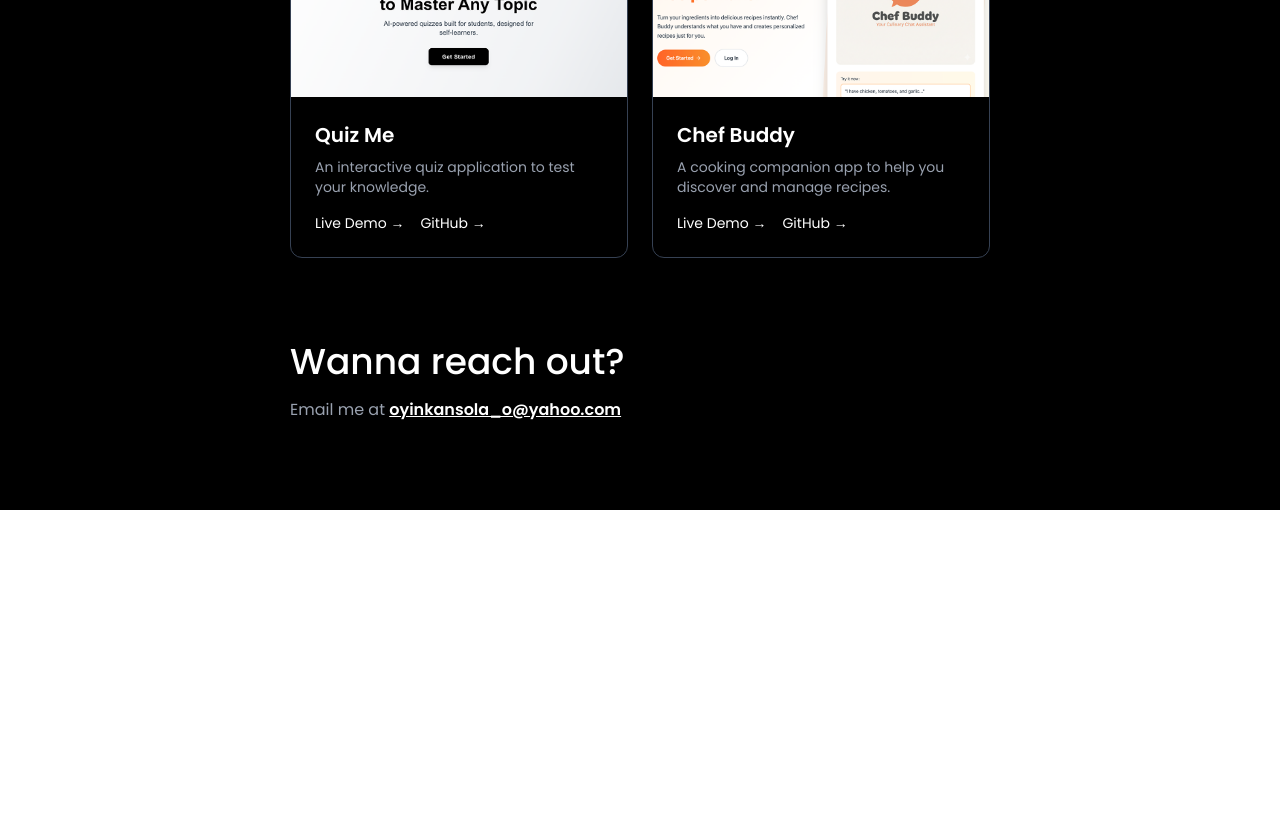
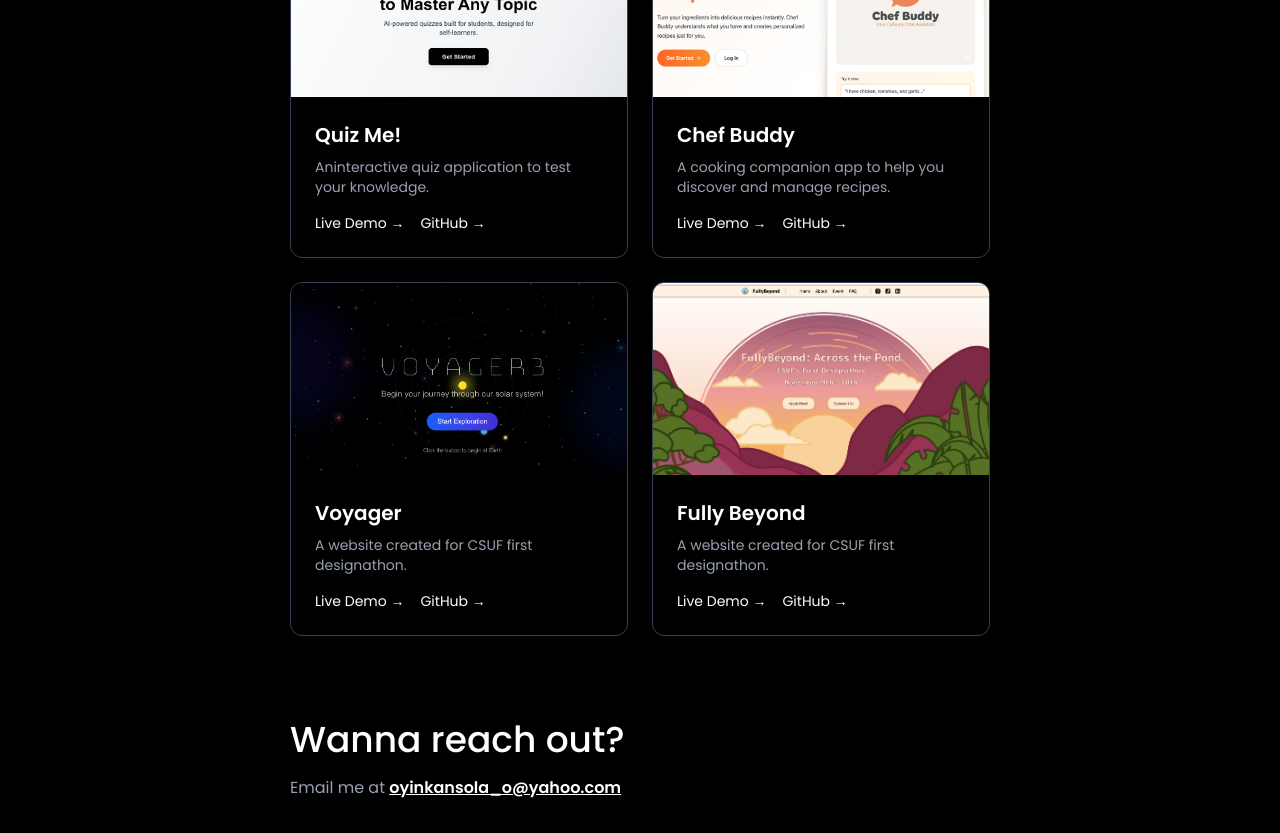
Before and after one commit to olasores/olasores-portfolio, a Next.js app: page / in a window 1280 px wide. Shown: the part 660-1493 px from the top of the page. Before the commit the page ends 1170 px from the top, so only its background shows below. Built offline with nearby package versions, Linux system fonts and the light colour scheme.

Commit message:
added more projects

```diff
--- a/app/components/Portfolio.tsx
+++ b/app/components/Portfolio.tsx
@@ -1,4 +1,40 @@
 export default function Portfolio() {
+    const projects = [
+        {
+            id: 1,
+            title: "Quiz Me!",
+            description: "Aninteractive quiz application to test your knowledge.",
+            image: "/assets/quizzy.png",
+            liveDemo: "https://quiz-me-sandy.vercel.app/",
+            github: "https://github.com/olasores/QuizMe"
+        },
+        {
+            id: 2,
+            title: "Chef Buddy",
+            description: "A cooking companion app to help you discover and manage recipes.",
+            image: "/assets/chef.png",
+            liveDemo: "https://chef-buddy-rouge.vercel.app/",
+            github: "https://github.com/olasores/ChefBuddy"
+        },
+         {
+            id: 3,
+            title: "Voyager",
+            description: "A website created for CSUF first designathon.",
+            image: "/assets/voyager.png",
+            liveDemo: "https://fullyhacks-adventure.vercel.app/",
+            github: "https://github.com/olasores/fullyhacks_adventure"
+        },
+        {
+            id: 4,
+            title: "Fully Beyond",
+            description: "A website created for CSUF first designathon.",
+            image: "/assets/fullyb.webp",
+            liveDemo: "https://fullybeyond.acmcsuf.com/",
+            github: "https://github.com/olasores/fullybeyond"
+        }
+
+    ];
+
     return (
         <div className="flex justify-center bg-black font-sans dark:bg-black ">
             <div className="max-w-[700px] w-full flex flex-col gap-8">
@@ -14,13 +50,13 @@ export default function Portfolio() {
 
                 {/* Projects Grid */}
                 <div className="grid grid-cols-1 md:grid-cols-2 gap-6">
-                    {/* Quiz Me Project */}
-                    <div className="border border-gray-700 rounded-xl overflow-hidden hover:border-gray-500 transition flex flex-col">
+                    {projects.map((project) => (
+                        <div key={project.id} className="border border-gray-700 rounded-xl overflow-hidden hover:border-gray-500 transition flex flex-col">
                             {/* Project Image */}
                             <div className="w-full h-48 bg-gray-800 overflow-hidden">
                                 <img
-                                src="/assets/quizzy.png"
-                                alt="Quiz Me Project"
+                                    src={project.image}
+                                    alt={project.title}
                                     className="w-full h-full object-cover hover:scale-105 transition-transform duration-300"
                                 />
                             </div>
@@ -29,17 +65,17 @@ export default function Portfolio() {
                             <div className="p-6 flex flex-col gap-4 flex-1">
                                 <div>
                                     <h3 className="text-xl font-semibold text-white mb-2">
-                                    Quiz Me
+                                        {project.title}
                                     </h3>
                                     <p className="text-gray-400 text-sm">
-                                    An interactive quiz application to test your knowledge.
+                                        {project.description}
                                     </p>
                                 </div>
 
                                 {/* Links */}
                                 <div className="flex gap-4 text-sm mt-auto">
                                     <a
-                                    href="https://quiz-me-sandy.vercel.app/"
+                                        href={project.liveDemo}
                                         target="_blank"
                                         rel="noopener noreferrer"
                                         className="text-white hover:text-gray-300 transition"
@@ -47,7 +83,7 @@ export default function Portfolio() {
                                         Live Demo →
                                     </a>
                                     <a
-                                    href="#"
+                                        href={project.github}
                                         className="text-white hover:text-gray-300 transition"
                                     >
                                         GitHub →
@@ -55,48 +91,7 @@ export default function Portfolio() {
                                 </div>
                             </div>
                         </div>
-
-                    {/* Project Card 2 - Chef Buddy */}
-                    <div className="border border-gray-700 rounded-xl overflow-hidden hover:border-gray-500 transition flex flex-col">
-                        {/* Project Image */}
-                        <div className="w-full h-48 bg-gray-800 overflow-hidden">
-                            <img
-                                src="/assets/chef.png"
-                                alt="Chef Buddy Project"
-                                className="w-full h-full object-cover hover:scale-105 transition-transform duration-300"
-                            />
-                        </div>
-
-                        {/* Project Details */}
-                        <div className="p-6 flex flex-col gap-4 flex-1">
-                            <div>
-                                <h3 className="text-xl font-semibold text-white mb-2">
-                                    Chef Buddy
-                                </h3>
-                                <p className="text-gray-400 text-sm">
-                                    A cooking companion app to help you discover and manage recipes.
-                                </p>
-                            </div>
-
-                            {/* Links */}
-                            <div className="flex gap-4 text-sm mt-auto">
-                                <a
-                                    href="https://chef-buddy-rouge.vercel.app/"
-                                    target="_blank"
-                                    rel="noopener noreferrer"
-                                    className="text-white hover:text-gray-300 transition"
-                                >
-                                    Live Demo →
-                                </a>
-                                <a
-                                    href="#"
-                                    className="text-white hover:text-gray-300 transition"
-                                >
-                                    GitHub →
-                                </a>
-                            </div>
-                        </div>
-                    </div>
+                    ))}
                 </div>
             </div>
         </div>
```
Also changed, not shown: public/assets/fullyb.webp (added), public/assets/voyager.png (added). Lines whose indentation alone changed are shown as unchanged.
